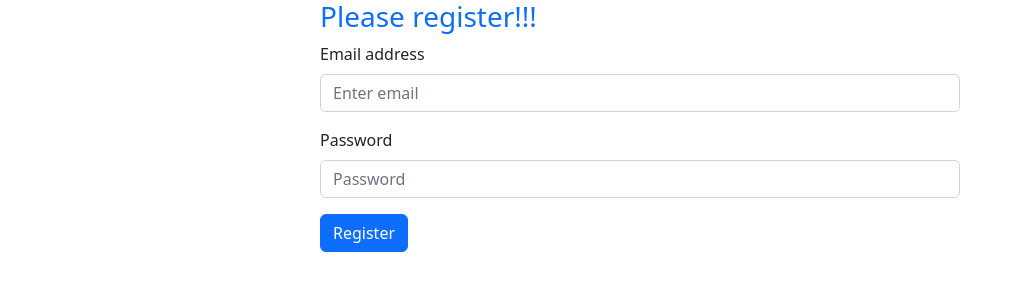
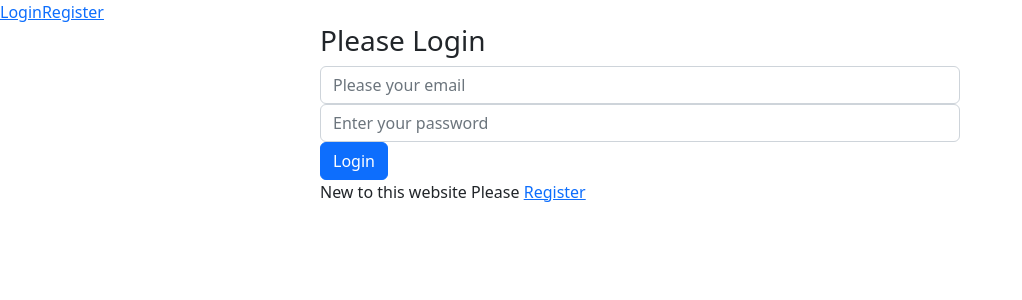
Before and after one commit to ICTMubarak/email-password-auth, a React (Create React App) app: page /login in a window 1280 px wide. Shown: the top 300 px of the page, without its empty margins (0-1022 px from the left). Built offline with nearby package versions, Linux system fonts and the light colour scheme.

Commit message:
Register and login togle

```diff
--- a/package.json
+++ b/package.json
@@ -11,6 +11,7 @@
     "react": "^18.2.0",
     "react-bootstrap": "^2.5.0",
     "react-dom": "^18.2.0",
+    "react-router-dom": "^6.4.2",
     "react-scripts": "5.0.1",
     "web-vitals": "^2.1.4"
   },
--- a/src/App.js
+++ b/src/App.js
@@ -1,40 +1,37 @@
+import { createBrowserRouter, RouterProvider } from 'react-router-dom';
 import './App.css';
-import {getAuth} from 'firebase/auth';
-//import app from './firebase/firebase.init';
-import app from './firebase/firebase.init'
-import RegisterReactBootstrup from './components/RegisterReactBootstrup';
-import Register from './components/Register';
+import LoginBootsrup from './components/LoginBootsrup';
 
 
+import RegisterReactBootstrup from './components/RegisterReactBootstrup';
+import Main from './layout/Main';
 
-const auth = getAuth(app);
 
-const handlerRegister = (event) =>{
-  event.preventDefault();
-  console.log(event.target.email.value);
-  console.log(event.target.password.value);
-}
-
-const handleEmailBlur = event =>{
-  console.log(event.target.value);
-}
-
-const handlePasswordBlur = event =>{
-  console.log(event.target.value);
-}
+const router = createBrowserRouter([
+  {
+    path: '/',
+    element: <Main>0</Main>,
+    children: [
+      {
+        path: '/',
+        element: <RegisterReactBootstrup></RegisterReactBootstrup>
+      },
+      {
+        path: '/register',
+        element: <RegisterReactBootstrup></RegisterReactBootstrup>
+      },
+      {
+        path: '/login',
+        element: <LoginBootsrup></LoginBootsrup>
+      },
+    ]
+  }
+])
 
 function App() {
   return (
     <div className="">
-      {/* <form onSubmit={handlerRegister}>
-        Email:<input onBlur={handleEmailBlur} type="email" name="email" id="" placeholder='your email' /><br/>
-        Password: <input onBlur={handlePasswordBlur} type="password" name="password" id="" placeholder='your password'/><br/>
-        <button type='submit'>Register</button>
-      </form> */}
-
-
-     <RegisterReactBootstrup></RegisterReactBootstrup>
-       {/* <Register></Register> */}
+        <RouterProvider router={router}></RouterProvider>
     </div>
   );
 }
--- /dev/null
+++ b/src/components/LoginBootsrup.js
@@ -0,0 +1,37 @@
+import React from 'react';
+import { Link } from 'react-router-dom';
+
+const LoginBootsrup = () => {
+
+    const handleSubmit = event =>{
+        event.prevenDefault();
+        const form =event.target;
+        const email = form.email;
+        const password = form.password;
+
+    }
+
+    return (
+
+            <div className='w-50 mx-auto'>
+                <h3>Please Login</h3>
+
+  <form onSubmit={handleSubmit}>
+
+  <div class="col">
+    <input type="email" name='email' class="form-control" placeholder="Please your email" aria-label="First name" />
+  </div>
+  <div class="col">
+    <input type="password" email='passwords' class="form-control" placeholder="Enter your password" aria-label="Last name" />
+  </div>
+  <button type="button" class="btn btn-primary">Login</button>
+
+  </form>
+  <p>New to this website Please <Link to ='/register'>Register</Link></p>
+
+            </div>
+
+    );
+};
+
+export default LoginBootsrup;
--- a/src/components/RegisterReactBootstrup.js
+++ b/src/components/RegisterReactBootstrup.js
@@ -2,6 +2,7 @@ import { createUserWithEmailAndPassword, getAuth } from 'firebase/auth';
 import React, { useState } from 'react';
 import Button from 'react-bootstrap/Button';
 import Form from 'react-bootstrap/Form';
+import { Link } from 'react-router-dom';
 import app from '../firebase/firebase.init';
 
 const auth = getAuth(app);
@@ -70,6 +71,7 @@ const RegisterReactBootstrup = () => {
       <Button variant="primary" type="submit">
         Register
       </Button>
+      <p>Have your an account? Please login <Link to = '/login'>Login</Link></p>
     </Form>
         </div>
     );
--- /dev/null
+++ b/src/layout/Main.js
@@ -0,0 +1,18 @@
+import React from 'react';
+import { Link, Outlet } from 'react-router-dom';
+
+const Main = () => {
+    return (
+        <div>
+            <nav>
+
+                <Link to='/login'>Login</Link>
+                <Link to='/register'>Register</Link>
+            </nav>
+            <Outlet></Outlet>
+
+        </div>
+    );
+};
+
+export default Main;
```
Also changed, not shown: 1 other file (tests, documents, lock files or other folders).
